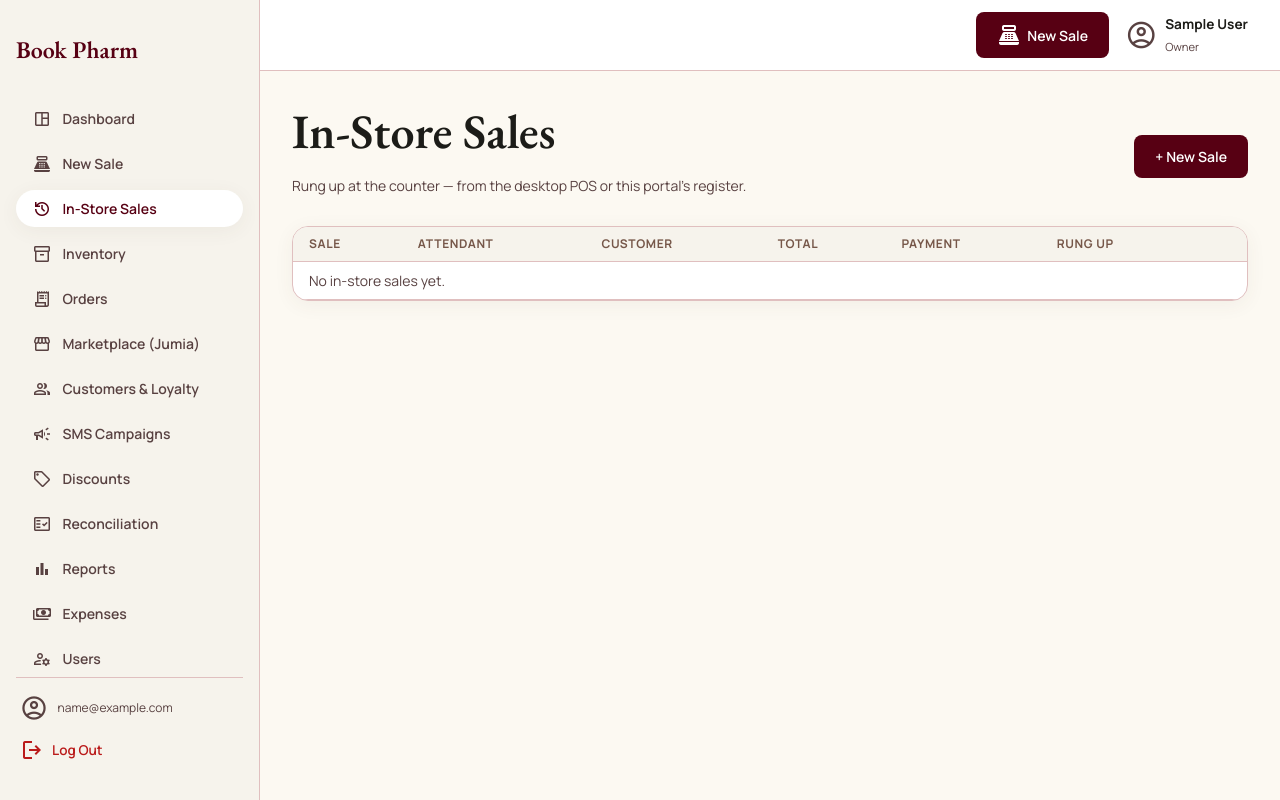
After one commit to Wisdom-Delali/Book-Pharm, a Django app: page /portal/register/sales/ in a window 1280 px wide. The commit adds this page. Run offline with Django 4.2, Linux system fonts and the light colour scheme; the visitor is signed in with stand-in values (Sample User, id 1); data that the repository does not hold is empty; parts of the project's set-up code (start-up, migrations or seed data) failed here and were passed over; some libraries are stand-ins or nearby versions.

Commit message:
feat: Add in-store sales register and enhance storefront layout with new topbar

```diff
--- a/backend/apps/portal/register_views.py
+++ b/backend/apps/portal/register_views.py
@@ -8,6 +8,7 @@ reasoning CLAUDE.md gives for the desktop app's own connected path.
 from datetime import date as date_cls
 
 from django.contrib.auth.decorators import login_required
+from django.core.paginator import Paginator
 from django.shortcuts import get_object_or_404, render
 
 from apps.catalog.models import Book
@@ -15,6 +16,8 @@ from apps.sales.models import Sale
 from apps.sales.services import InsufficientStockError, create_sale
 
 from .manual_sale_items import resolve_manual_items
+
+PAGE_SIZE = 20
 
 
 def _parse_date(value):
@@ -65,8 +68,25 @@ def register_create(request):
 
 
 @login_required
+def register_list(request):
+    # Both sources of an IN_STORE sale — the desktop POS and this same
+    # portal's own register form — write through the same create_sale()
+    # into the same Sale table (CLAUDE.md §6), so one query covers both;
+    # there's nothing here that distinguishes "came from Electron" from
+    # "came from portal/register/new" except who's in the attendant column.
+    sales = Sale.objects.filter(channel=Sale.Channel.IN_STORE).exclude(
+        status=Sale.Status.PENDING
+    ).select_related('customer', 'attendant').order_by('-created_at')
+    paginator = Paginator(sales, PAGE_SIZE)
+    return render(request, 'portal/register/list.html', {
+        'active_nav': 'register_list',
+        'page_obj': paginator.get_page(request.GET.get('page')),
+    })
+
+
+@login_required
 def register_receipt(request, pk):
     sale = get_object_or_404(
         Sale.objects.prefetch_related('items__book'), pk=pk, channel=Sale.Channel.IN_STORE,
     )
-    return render(request, 'portal/register/receipt.html', {'active_nav': 'register', 'sale': sale})
+    return render(request, 'portal/register/receipt.html', {'active_nav': 'register_list', 'sale': sale})
--- a/backend/apps/portal/urls.py
+++ b/backend/apps/portal/urls.py
@@ -46,6 +46,7 @@ urlpatterns = [
     path('marketplace/<int:pk>/', marketplace_views.marketplace_detail, name='marketplace_detail'),
     path('marketplace/<int:pk>/return/', marketplace_views.marketplace_return, name='marketplace_return'),
     path('register/', register_views.register_create, name='register_create'),
+    path('register/sales/', register_views.register_list, name='register_list'),
     path('register/<int:pk>/', register_views.register_receipt, name='register_receipt'),
     path('users/', user_views.user_list, name='user_list'),
     path('users/new/', user_views.user_create, name='user_create'),
--- a/backend/static/css/theme-storefront.css
+++ b/backend/static/css/theme-storefront.css
@@ -86,5 +86,8 @@
   --space-stack-md: 16px;
   --space-stack-lg: 64px;
   --space-sidebar-width: 260px;
-  --space-topbar-height: 76px;
+  /* Drives both the topbar's own min-height and the sticky offset/height
+     math on .storefront-sidebar below it — the two must agree exactly or
+     the sidebar either gaps under the topbar or is scrolled beneath it. */
+  --space-topbar-height: 84px;
 }
--- a/backend/templates/portal/base.html
+++ b/backend/templates/portal/base.html
@@ -24,6 +24,9 @@
         </a>
         <a href="{% url 'portal:register_create' %}" class="{% if active_nav == 'register' %}is-active{% endif %}">
           <span class="material-symbols-outlined">point_of_sale</span> New Sale
+        </a>
+        <a href="{% url 'portal:register_list' %}" class="{% if active_nav == 'register_list' %}is-active{% endif %}">
+          <span class="material-symbols-outlined">history</span> In-Store Sales
         </a>
         <a href="{% url 'portal:book_list' %}" class="{% if active_nav == 'catalog' %}is-active{% endif %}">
           <span class="material-symbols-outlined">inventory_2</span> Inventory
--- /dev/null
+++ b/backend/templates/portal/register/list.html
@@ -0,0 +1,44 @@
+{% extends 'portal/base.html' %}
+
+{% block title %}In-Store Sales | Book Pharm Portal{% endblock %}
+
+{% block content %}
+<header class="portal-page-header">
+  <div>
+    <h1>In-Store Sales</h1>
+    <p class="text-muted">Rung up at the counter &mdash; from the desktop POS or this portal's register.</p>
+  </div>
+  <a class="btn btn--primary" href="{% url 'portal:register_create' %}">+ New Sale</a>
+</header>
+
+<div class="card catalog-table-card">
+  <table class="table">
+    <thead>
+      <tr>
+        <th>Sale</th>
+        <th>Attendant</th>
+        <th>Customer</th>
+        <th class="text-right">Total</th>
+        <th>Payment</th>
+        <th>Rung Up</th>
+        <th></th>
+      </tr>
+    </thead>
+    <tbody>
+      {% for sale in page_obj %}
+      <tr>
+        <td class="mono">#{{ sale.id }}</td>
+        <td>{% if sale.attendant %}{{ sale.attendant.full_name|default:sale.attendant.email }}{% else %}&mdash;{% endif %}</td>
+        <td>{% if sale.customer %}{{ sale.customer.full_name|default:sale.customer.phone }}{% else %}Walk-in{% endif %}</td>
+        <td class="text-right mono">GHS {{ sale.total }}</td>
+        <td>{{ sale.get_payment_method_display }}</td>
+        <td class="text-muted">{{ sale.created_at|date:"M j, g:i A" }}</td>
+        <td class="text-right"><a class="btn btn--secondary" href="{% url 'portal:register_receipt' sale.pk %}">View</a></td>
+      </tr>
+      {% empty %}
+      <tr><td colspan="7" class="text-muted">No in-store sales yet.</td></tr>
+      {% endfor %}
+    </tbody>
+  </table>
+</div>
+{% endblock %}
--- a/desktop/renderer/index.html
+++ b/desktop/renderer/index.html
@@ -53,6 +53,7 @@
         <span id="sync-label">Online</span>
         <span class="sync-count hidden" id="sync-count">0</span>
       </span>
+      <button class="icon-btn" id="sync-now-btn" title="Sync now">&#8635;</button>
       <button class="icon-btn" id="settings-btn" title="Account &amp; device settings">&#9881;</button>
     </div>
   </header>
--- a/desktop/renderer/styles.css
+++ b/desktop/renderer/styles.css
@@ -132,6 +132,9 @@ input, select { font-family: var(--font-body); }
   font-size: 0.85rem;
 }
 .icon-btn:hover { background: rgba(0,0,0,0.05); }
+.icon-btn:disabled { opacity: 0.5; cursor: default; }
+.icon-btn.is-syncing { animation: sync-spin 0.7s linear infinite; }
+@keyframes sync-spin { from { transform: rotate(0deg); } to { transform: rotate(360deg); } }
 
 /* #view-app fills the window as a column (topbar + one flexed content
    area) so both .register and .receipt-view can use flex:1 + min-height:0
```
Also changed, not shown: ROADMAP.md (+2 -0 lines), WISDOM.md (+1 -1 lines), backend/static/css/storefront-layout.css (+27 -16 lines), backend/templates/portal/register/receipt.html (+36 -11 lines), backend/templates/storefront/base.html (+23 -23 lines), desktop/renderer/app.js (+22 -0 lines).
